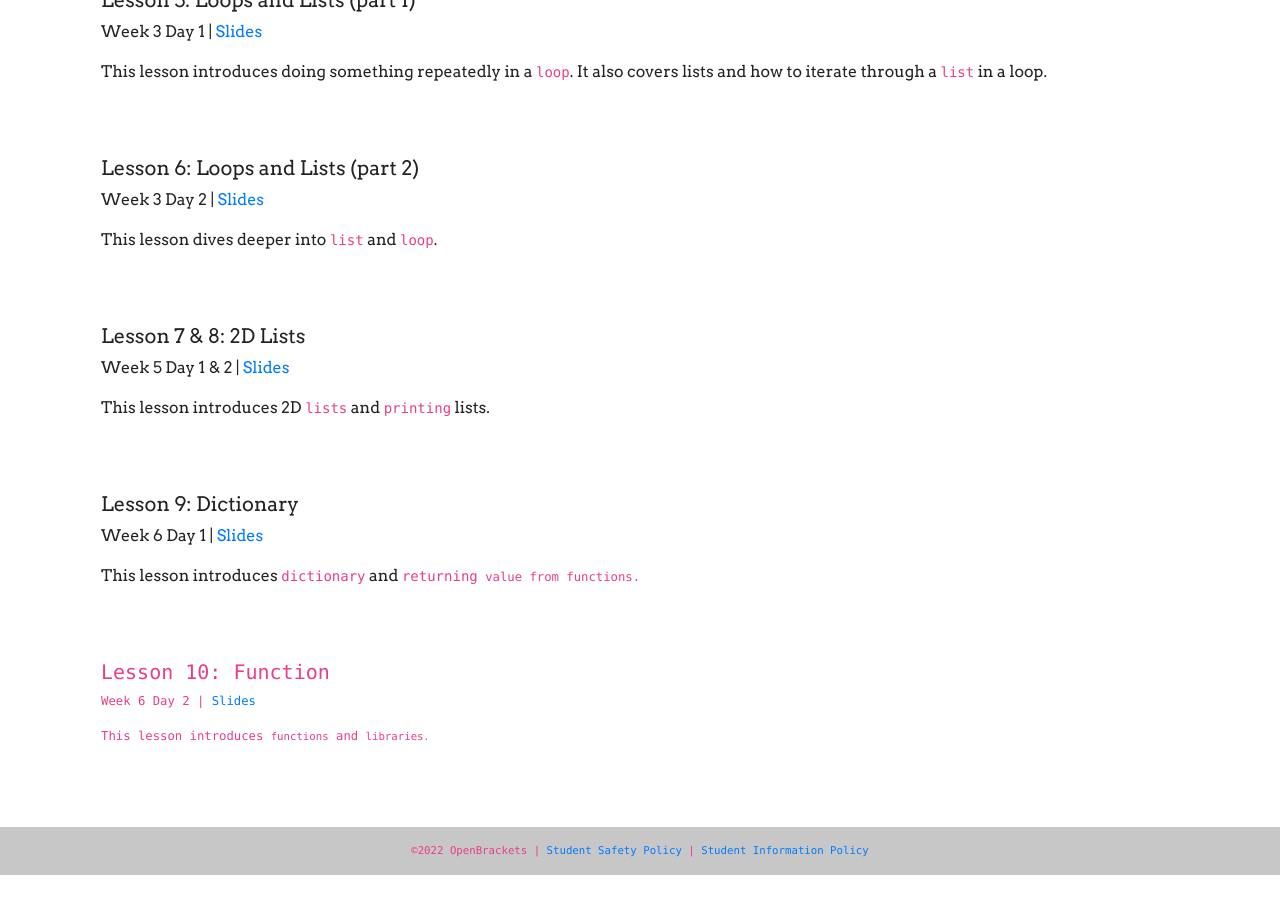
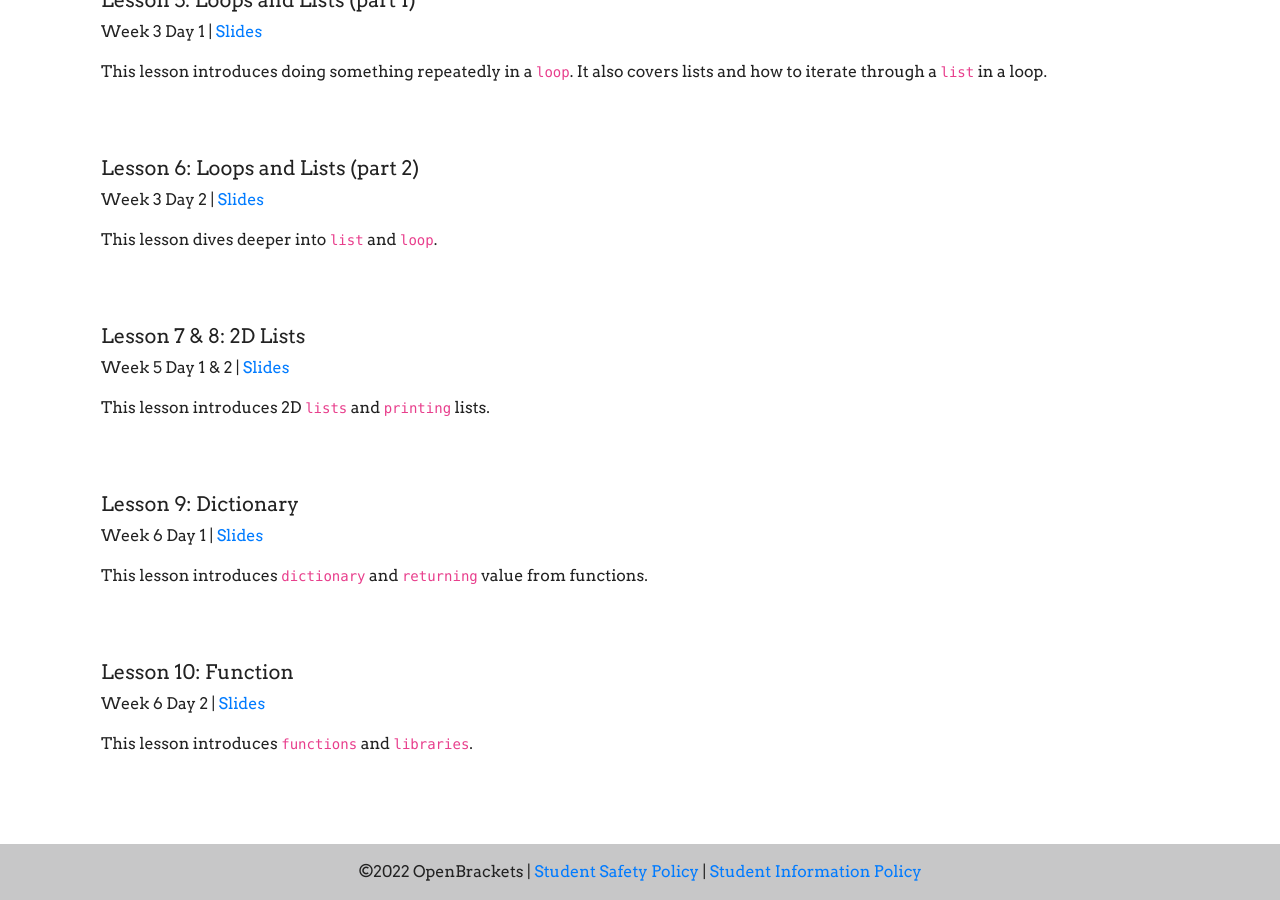
Before and after one commit to qpwoeirut/OpenBrackets-website, a Jekyll site: the page built from spring2022/beginningPython.html, in a window 1280 px wide and 900 px high, scrolled down 1109 px. Built offline with Jekyll 4.4.1, drawn with Linux system fonts in a browser that asks for light colours; before the commit the page ends 1984 px from its top, so only the background shows below that.

Commit message:
FIx closing tag for code

```diff
--- a/spring2022/beginningPython.html
+++ b/spring2022/beginningPython.html
@@ -106,7 +106,7 @@ navbarHighlight: spring2022
         <p>Week 6 Day 1 | <a
                 href="https://docs.google.com/presentation/d/11b3BMAmUleGgNiYY94eMXWenlPdiO7bj9AG5DiVOqAg"
                 target="_blank">Slides</a></p>
-        <p>This lesson introduces <code>dictionary</code> and <code>returning<code> value from functions.
+        <p>This lesson introduces <code>dictionary</code> and <code>returning</code> value from functions.
         </p>
         <br>
     </div>
@@ -117,7 +117,7 @@ navbarHighlight: spring2022
         <p>Week 6 Day 2 | <a
                 href="https://docs.google.com/presentation/d/1WApFzXle78HZojp_pWVo4WAJl6NUVUqzW2U8XV7ZWnQ"
                 target="_blank">Slides</a></p>
-        <p>This lesson introduces <code>functions</code> and <code>libraries<code>.
+        <p>This lesson introduces <code>functions</code> and <code>libraries</code>.
         </p>
         <br>
     </div>
```
